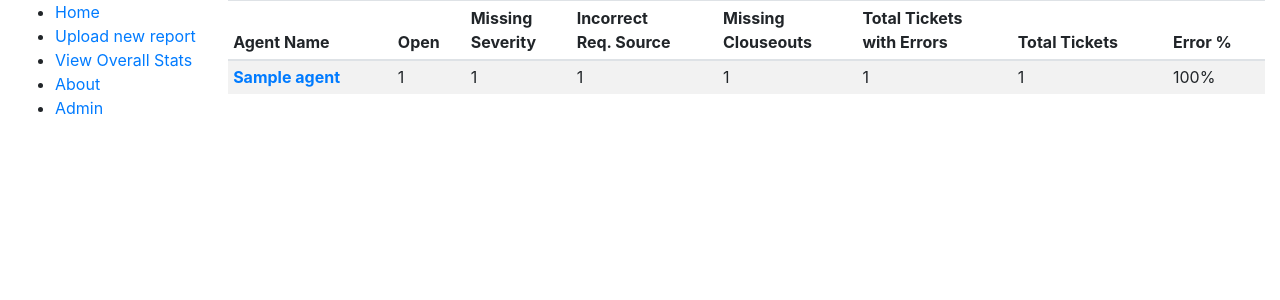
After one commit to SpenserPorter/report_automater, a Django app: page /tickets/view in a window 1280 px wide. The commit adds this page. Shown: the top 300 px of the page. Run offline with Django 3.2, Linux system fonts and the light colour scheme; tables that the repository leaves empty hold one stand-in row (values such as "Sample post"); parts of the project's set-up code (start-up, migrations or seed data) failed here and were passed over; some libraries are stand-ins or nearby versions.

Commit message:
Working stats overview and ticket details page

```diff
--- a/tickets/admin.py
+++ b/tickets/admin.py
@@ -1,4 +1,5 @@
 from django.contrib import admin
-from .models import Agent
+from .models import Agent, Ticket
 
 admin.site.register(Agent)
+admin.site.register(Ticket)
--- a/tickets/models.py
+++ b/tickets/models.py
@@ -11,10 +11,29 @@ class Agent(models.Model):
     def create(cls, name, email):
       return cls(name=name, email=email)
 
-#class Ticket(models.Model):
-#    ticket_id = models.PrimaryKey()
-#    ticket_type = models.CharField(max_length=64)
-#    ticket_owner = models.ForeignKey(Agent, on_delete=cascade)
+class Ticket(models.Model):
+    id = models.IntegerField(primary_key=True)
+    owner = models.ForeignKey(Agent, on_delete=models.CASCADE, related_name='tickets')
+    dttm_created = models.DateTimeField()
+    dttm_updated = models.DateTimeField()
+    is_missing_severity = models.BooleanField(default=False)
+    is_missing_closeout = models.BooleanField(default=False)
+    is_incorrect_request_source = models.BooleanField(default=False)
+    is_open = models.BooleanField(default=False)
+
+    def __str__(self):
+       return str(self.id)
+
+    def clear_all_status(self):
+        self.is_missing_severity = False
+        self.is_missing_closeout = False
+        self.is_incorrect_reqeust_source = False
+        self.is_open = False
+
+    @classmethod
+    def create(cls, id, owner, dttm_created, dttm_updated):
+       return cls(id=id, owner=owner, dttm_created=dttm_created, dttm_updated=dttm_updated)
+
 
 class Document(models.Model):
     docfile = models.FileField(upload_to='media/')
--- a/tickets/templates/tickets/base.html
+++ b/tickets/templates/tickets/base.html
@@ -12,8 +12,10 @@
             {% block sidebar %}
             <ul class="sidebar-nav" id='nav'>
                 <li>{% block nav-home %}<a href="{% url 'index' %}">Home</a>{% endblock %}</li>
-                <li>{% block nav-upload %}<a href="{% url 'upload' %}">Malformed Tickets</a>{% endblock %}</li>
+                <li>{% block nav-upload %}<a href="{% url 'upload' %}">Upload new report</a>{% endblock %}</li>
+                <li>{% block nav-view_reports %}<a href="{% url 'view' %}">View Overall Stats</a> {% endblock %}
                 <li>{% block nav-about %}<a href="{% url 'about' %}">About</a>{% endblock %}</li>
+                <li>{% block nav-admin %}<a href="{% url 'admin:index' %}">Admin</a>{% endblock %}</li>
             </ul>
             {% endblock %}
             </div>
--- /dev/null
+++ b/tickets/templates/tickets/view.html
@@ -0,0 +1,73 @@
+{% extends 'tickets/base.html' %}
+{% block content %}
+    {% autoescape off %}
+        {% if totals_list %}
+            {% if start_dttm %}
+        <h4> Ticket Error Breakdown for {{start_dttm}} - {{end_dttm}} </h4>
+            {% endif %}
+        <table class="table table-striped table-sm">
+            {% if start_dttm %}
+            <caption>Ticket Error Breakdown for {{start_dttm}} - {{end_dttm}} </caption>
+            {% endif %}
+            <thead>
+                <tr>
+                    <th scope="col">
+                        Agent Name
+                    </th>
+                    <th scope="col">
+                        Open
+                    </th>
+                    <th scope="col">
+                        Missing<br>Severity
+                    </th>
+                    <th scope="col">
+                        Incorrect<br>Req. Source
+                    </th>
+                    <th scope="col">
+                        Missing<br>Clouseouts
+                    </th>
+                    <th scope="col">
+                        Total Tickets<br>with Errors
+                    </th>
+                    <th scope="col">
+                        Total Tickets
+                    </th>
+                    <th scope="col">
+                        Error %
+                    </th>
+                </tr>
+            </thead>
+            <tbody>
+                {% for agent_values in totals_list %}
+                <tr>
+                    <th scope="row">
+                        <a href="{% url 'agent_details' agent_values.agent.id %}">{{agent_values.agent.name}}</a>
+                    </td>
+                    <td>
+                        {{agent_values.total_open_tickets}}
+                    </td>
+                    <td>
+                        {{agent_values.total_missing_sev}}
+                    </td>
+                    <td>
+                        {{agent_values.total_incorrect_request_source}}
+                    </td>
+                    <td>
+                        {{agent_values.total_missing_closeout}}
+                    </td>
+                    <td>
+                        {{agent_values.total_with_errors}}
+                    </td>
+                    <td>
+                        {{agent_values.total_tickets}}
+                    </td>
+                    <td>
+                        {{agent_values.error_percent}}%
+                    </td>
+                </tr>
+                {% endfor %}
+            </tbody>
+        </table>
+        {% endif %}
+    {% endautoescape %}
+{% endblock content %}
--- a/tickets/urls.py
+++ b/tickets/urls.py
@@ -1,10 +1,13 @@
 from django.urls import include, path
 from django.conf.urls.static import static
 from . import views
+import re
 
 urlpatterns = [
     path('', views.index, name='index'),
     path('upload', views.upload, name='upload'),
-    path('process/<uuid:file_uuid>/', views.process, name='process'),
+    path('view/<uuid:file_uuid>/', views.view, name='process_view'),
+    path('view/<int:pk>/', views.agent_detail, name='agent_details'),
+    path('view', views.view, name='view'),
     path('about', views.about, name='about')
 ]
--- a/tickets/views.py
+++ b/tickets/views.py
@@ -5,7 +5,14 @@ from django.template import loader
 from django.http import HttpResponse
 from . import report_generator as rg
 from .forms import ReportOptions
+from .models import Agent, Ticket
+import datetime as dt
+from math import floor
 import uuid
+from django.db.models import Q
+import pytz
+
+timezone = pytz.timezone('US/Eastern')
 
 def index(request):
     template = loader.get_template('tickets/index.html')
@@ -17,27 +24,82 @@ def about(request):
     context = {}
     return HttpResponse(template.render(context, request))
 
-def process(request, file_uuid):
-    if request.method == 'POST':
+def get_all_tickets_with_errors(agents_tickets):
+    result = agents_tickets.filter(
+                    Q(is_missing_closeout=True)|
+                    Q(is_incorrect_request_source=True) |
+                    Q(is_missing_severity=True)
+                    )
+    return result
+
+
+def build_agent_report(days):
+    agents = Agent.objects.all()
+    totals_list = []
+    for agent in agents:
+        dttm_now = timezone.localize(dt.datetime.now())
+        agents_tickets = agent.tickets.filter(
+            dttm_created__gt=(dttm_now - dt.timedelta(days=days))
+            ).all()
+        total_tickets = agents_tickets.count()
+        total_open_tickets = agents_tickets.filter(is_open=True).count()
+        total_missing_sev = agents_tickets.filter(is_missing_severity=True).count()
+        total_incorrect_request_source = agents_tickets.filter(is_incorrect_request_source=True).count()
+        total_missing_closeout = agents_tickets.filter(is_missing_closeout=True).count()
+        total_with_errors = get_all_tickets_with_errors(agents_tickets).count()
+        error_percent = floor((total_with_errors / total_tickets) * 100) if total_tickets > 0 else 0
+        totals_list.append({
+            'agent': agent, 'total_open_tickets': total_open_tickets, 'total_missing_sev': total_missing_sev,
+            'total_incorrect_request_source':total_incorrect_request_source, 'total_missing_closeout': total_missing_closeout,
+            'total_with_errors': total_with_errors, 'total_tickets': total_tickets, 'error_percent': error_percent
+            }
+        )
+        sorted_totals = sorted(totals_list, key=lambda totals: totals['total_tickets'], reverse=True)
+    return sorted_totals
+
+def get_report_data_context(days):
+    totals_list = build_agent_report(days)
+    context = {
+        'totals_list': totals_list
+    }
+    return context
+
+def agent_detail(request, pk):
+    if request.method == 'GET':
+        agent = Agent.objects.filter(id=pk).get()
+        tickets = get_all_tickets_with_errors(agent.tickets.all())
+        context = {
+            'agent': agent,
+            'tickets': tickets,
+            }
+        return render(request, 'tickets/agent_detail.html', context)
+
+def view(request, file_uuid=None, pk=None):
+    if request.method == 'GET':
+        context = get_report_data_context(days=30)
+        return render(request, 'tickets/view.html', context)
+
+    if request.method == 'POST' and file_uuid is not None:
         form = ReportOptions(request.POST)
         if form.is_valid():
             view_results = form.cleaned_data['view_results']
             email_results = form.cleaned_data['email_results']
-
         file_name = get_filename_from_uuid(file_uuid)
         validation_results = rg.validate_csv_file(file_name)
         if validation_results['success']:
             report_dict = rg.get_report_dict(validation_results['dataframe'])
-            ticket_dict = rg.build_ticket_dict(report_dict)
-            agent_totals = rg.agent_totals(ticket_dict)
+            rg.add_reports_dict_to_db(report_dict)
             context = {}
             if view_results:
-                context['agent_report'] = agent_totals[0]
+                totals_list = build_agent_report(days=30)
+                context['totals_list'] = totals_list
+                context['start_dttm'] = report_dict['start_dttm']
+                context['end_dttm'] = report_dict['end_dttm']
             if email_results:
                 #send email with rg
                 context['email_results'] = 'Emails sent'
 
-            return render(request, 'tickets/process.html', context)
+            return render(request, 'tickets/view.html', context)
         else:
             return render(request, 'tickets/upload.html', {
                 'file_upload_error_message': validation_results['error_text']
```
Also changed, not shown: tickets/report_generator.py (+51 -23 lines), tickets/report_parser.py (+15 -10 lines), tickets/templates/tickets/agent_detail.html (added, +59 -0 lines), tickets/templates/tickets/process.html (deleted, +0 -9 lines), tickets/templates/tickets/upload.html (+4 -3 lines), tickets/migrations/0007_ticket.py (added), tickets/migrations/0008_auto_20180828_1406.py (added), tickets/migrations/0009_auto_20180829_0807.py (added), tickets/migrations/0010_ticket_last_updated.py (added), tickets/migrations/0011_auto_20180830_0828.py (added), tickets/migrations/0012_auto_20180830_1028.py (added).
